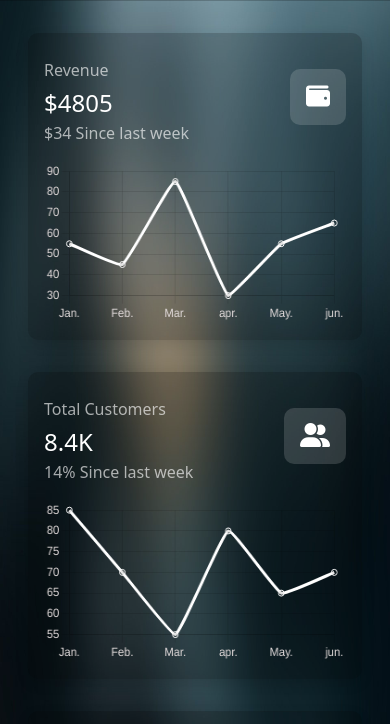
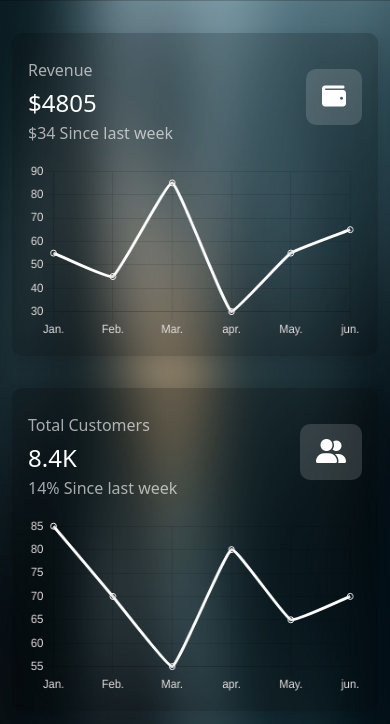
Before and after one commit to mhmd-mir/adminPanel, a plain HTML site: page index.html in a window 390 px wide. Shown: the part 63-787 px from the top of the page. Drawn offline with Linux system fonts and the light colour scheme.

Commit message:
add a mediaQuery for responsive

```diff
--- a/css/style.css
+++ b/css/style.css
@@ -257,3 +257,11 @@ tr:hover{
 #orders-table{
     white-space: nowrap;
 }
+
+
+/* // responsive fixed */
+@media screen and (max-width : 576px) {
+    .m-3{
+        margin: 1rem 0 1rem 0 !important;
+    }
+}
```
